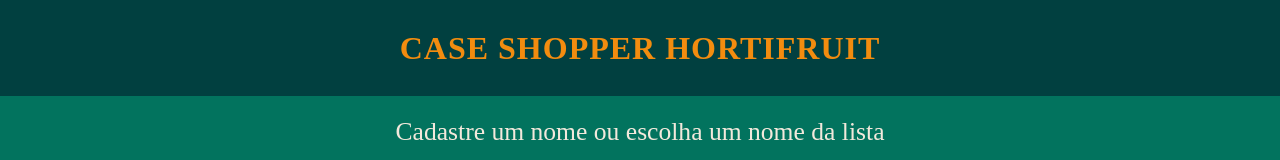
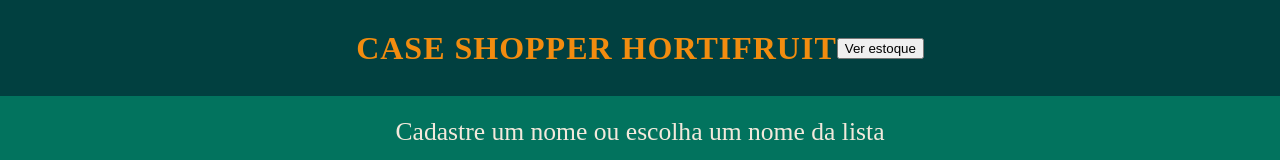
Before and after one commit to rafix923/case-shopper, a React (Create React App) app in the folder frontend/: page / in a window 1280 px wide. Shown: the top 160 px of the page. Built offline with nearby package versions, Linux system fonts and the light colour scheme; no server answers; a web font is replaced by a local one.

Commit message:
feat: Acesso da página de estoque com botão no header, renderizadopela página home.

```diff
--- a/frontend/src/components/Header/index.js
+++ b/frontend/src/components/Header/index.js
@@ -1,11 +1,17 @@
 import React from "react";
 import { HeaderStyled } from "./style";
+import { useNavigate } from "react-router-dom";
+import { goToInventoryPage } from "../../routes/Coordinator";
 
 function Header() {
+  const navigate = useNavigate();
   let title = "Case Shopper Hortifruit";
   return (
     <HeaderStyled>
       <h1 id="header-title">{title}</h1>
+      <button type="button" onClick={() => goToInventoryPage(navigate)}>
+        Ver estoque
+      </button>
     </HeaderStyled>
   );
 }
```
